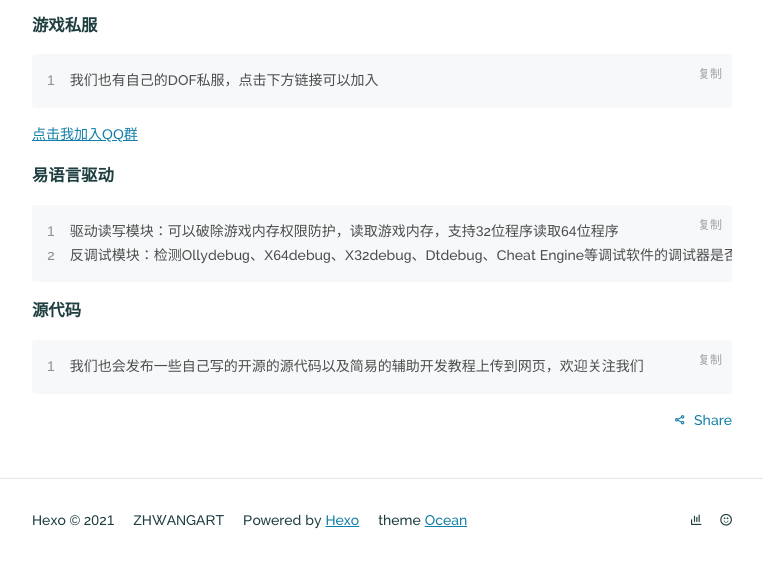
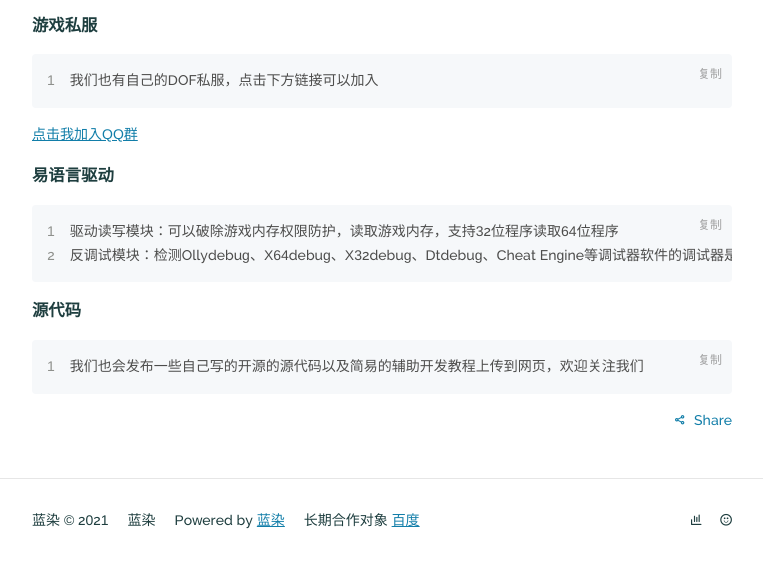
Before and after one commit to EricYoung121/ericyoung121.github.com, a plain HTML site: page index.html in a window 1280 px wide. Shown: the part 1149-1712 px from the top of the page, without its empty margins (208-971 px from the left). Drawn offline with Linux system fonts and the light colour scheme; some packages are replaced by stand-ins of ours; no server answers; a script that the page names is missing; files whose address does not match are found by name.

Commit message:
Update index.html

```diff
--- a/index.html
+++ b/index.html
@@ -1,3 +1,4 @@
+
 <!DOCTYPE html>
 <html lang="en">
 
@@ -9,7 +10,7 @@
 
   <title>
 
-    Hexo
+    蓝染的小站
   </title>
 
     <link rel="shortcut icon" href="/favicon.ico">
@@ -47,7 +48,7 @@
       <div class="video-overlay"></div>
     </div>
     <div class="video-inner text-center text-white">
-      <h1><a href="/">Hexo</a></h1>
+      <h1><a href="/">蓝染的小站</a></h1>
       <p></p>
       <div><img src="/images/hexo-inverted.svg" class="brand" alt="Hexo"></div>
     </div>
@@ -103,7 +104,7 @@
 
 <h3 id="游戏私服"><a href="#游戏私服" class="headerlink" title="游戏私服"></a>游戏私服</h3><figure class="highlight bash"><table><tr><td class="gutter"><pre><span class="line">1</span><br></pre></td><td class="code"><pre><span class="line">我们也有自己的DOF私服，点击下方链接可以加入</span><br></pre></td></tr></table></figure>
 <p><a target="_blank" rel="noopener" href="https://jq.qq.com/?_wv=1027&k=8kTKOtZx">点击我加入QQ群</a></p>
-<h3 id="易语言驱动"><a href="#易语言驱动" class="headerlink" title="易语言驱动"></a>易语言驱动</h3><figure class="highlight bash"><table><tr><td class="gutter"><pre><span class="line">1</span><br><span class="line">2</span><br></pre></td><td class="code"><pre><span class="line">驱动读写模块：可以破除游戏内存权限防护，读取游戏内存，支持32位程序读取64位程序</span><br><span class="line">反调试模块：检测Ollydebug、X64debug、X32debug、Dtdebug、Cheat Engine等调试软件的调试器是否附加到本程序</span><br></pre></td></tr></table></figure>
+<h3 id="易语言驱动"><a href="#易语言驱动" class="headerlink" title="易语言驱动"></a>易语言驱动</h3><figure class="highlight bash"><table><tr><td class="gutter"><pre><span class="line">1</span><br><span class="line">2</span><br></pre></td><td class="code"><pre><span class="line">驱动读写模块：可以破除游戏内存权限防护，读取游戏内存，支持32位程序读取64位程序</span><br><span class="line">反调试模块：检测Ollydebug、X64debug、X32debug、Dtdebug、Cheat Engine等调试器软件的调试器是否附加到本程序</span><br></pre></td></tr></table></figure>
 
 
 <h3 id="源代码"><a href="#源代码" class="headerlink" title="源代码"></a>源代码</h3><figure class="highlight bash"><table><tr><td class="gutter"><pre><span class="line">1</span><br></pre></td><td class="code"><pre><span class="line">我们也会发布一些自己写的开源的源代码以及简易的辅助开发教程上传到网页，欢迎关注我们</span><br></pre></td></tr></table></figure>
@@ -112,7 +113,7 @@
 
     </div>
     <footer class="article-footer">
-      <a data-url="https://ericyoung121.github.io/2021/12/26/hello-world/" data-id="ckxofryl40000touc9ssr4hgs" class="article-share-link">
+      <a data-url="https://ericyoung121.github.io/2021/12/26/hello-world/" data-id="ckxo9m3w70000y4uc5bv796fu" class="article-share-link">
         Share
       </a>
 
@@ -144,12 +145,12 @@
 </ul>
     </div>
     <ul class="list-inline">
-      <li>Hexo &copy; 2021</li>
+      <li>蓝染 &copy; 2021</li>
 
-        <li>ZHWANGART</li>
+        <li>蓝染</li>
 
-      <li>Powered by <a href="http://hexo.io/" target="_blank">Hexo</a></li>
-      <li>theme  <a target="_blank" rel="noopener" href="https://github.com/zhwangart/hexo-theme-ocean">Ocean</a></li>
+      <li>Powered by <a href="lanran666.cn/" target="_blank">蓝染</a></li>
+      <li>长期合作对象  <a target="_blank" rel="noopener" href="https://www.baidu.com">百度</a></li>
     </ul>
   </div>
 </footer>
```
